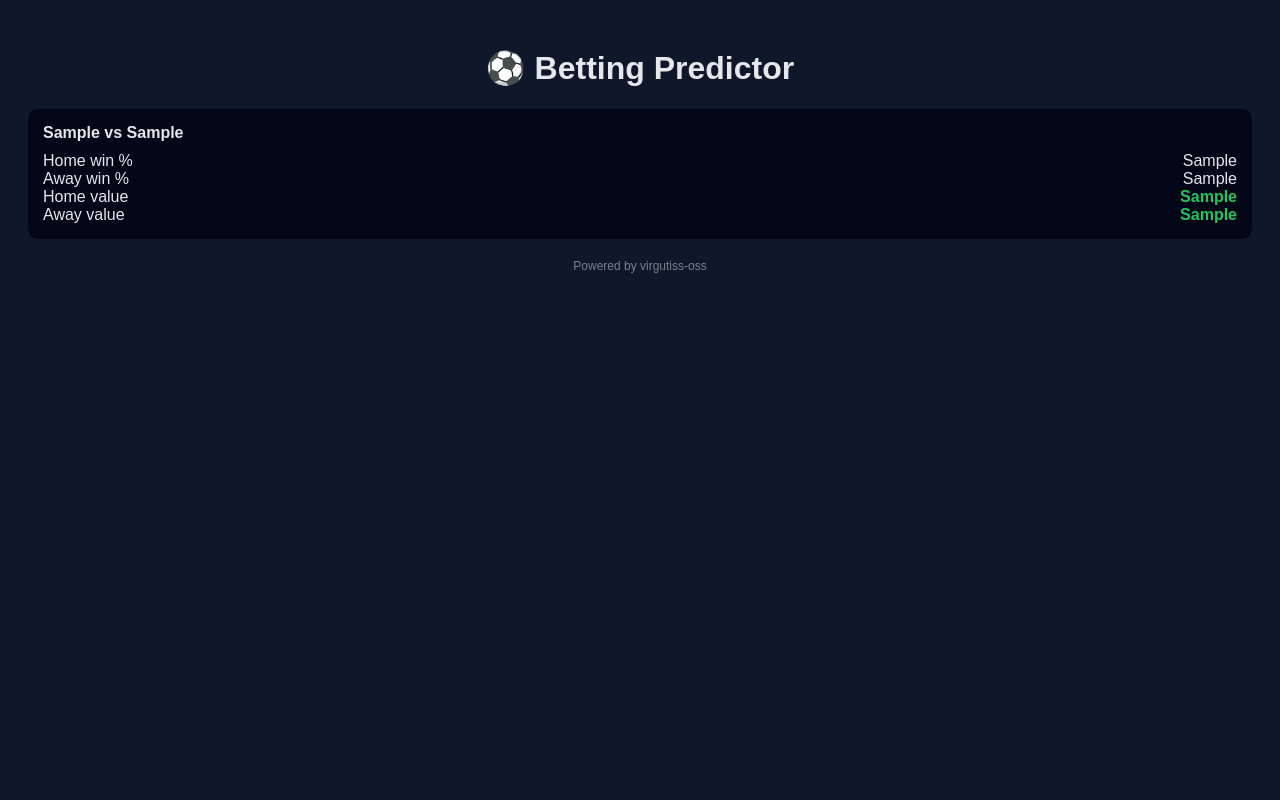
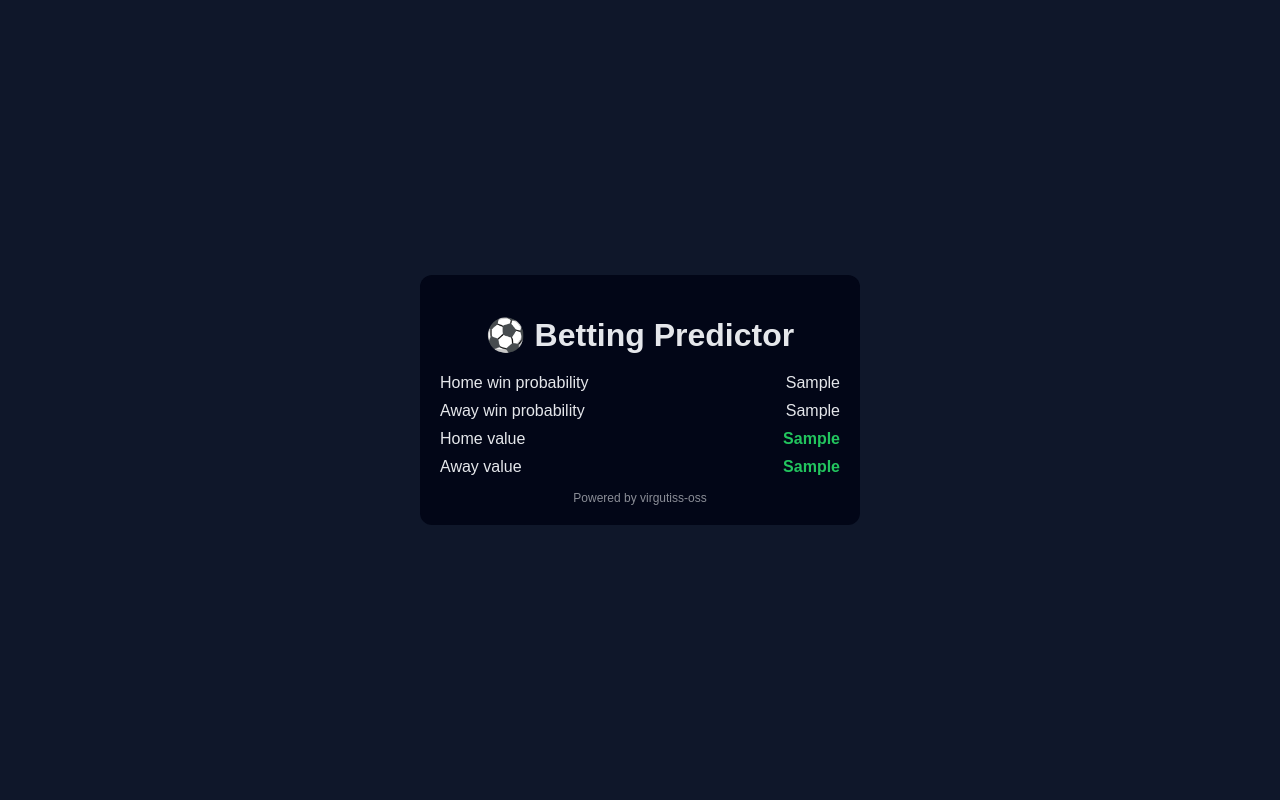
Before and after one commit to virgutiss-oss/betting-predictor, a Flask app: template templates/index.html in a window 1280 px wide. Run offline with Flask 3, Linux system fonts and the light colour scheme; the template is opened without the code that fills it: most values are stand-ins (such as "Sample title", 1, 10 or a date in 2020); parts of the project's set-up code (start-up, migrations or seed data) failed here and were passed over.

Commit message:
Update index.html

```diff
--- a/templates/index.html
+++ b/templates/index.html
@@ -9,24 +9,27 @@
             font-family: Arial;
             background: #0f172a;
             color: #e5e7eb;
+            display: flex;
+            justify-content: center;
+            align-items: center;
+            min-height: 100vh;
+            margin: 0;
+        }
+        .card {
+            background: #020617;
             padding: 20px;
+            border-radius: 12px;
+            width: 100%;
+            max-width: 400px;
         }
         h1 {
             text-align: center;
-        }
-        .match {
-            background: #020617;
-            padding: 15px;
-            margin-bottom: 15px;
-            border-radius: 10px;
-        }
-        .teams {
-            font-weight: bold;
-            margin-bottom: 10px;
+            margin-bottom: 20px;
         }
         .row {
             display: flex;
             justify-content: space-between;
+            margin: 10px 0;
         }
         .true {
             color: #22c55e;
@@ -37,51 +40,45 @@
         }
         footer {
             text-align: center;
-            margin-top: 20px;
             font-size: 12px;
-            opacity: 0.5;
+            opacity: 0.6;
+            margin-top: 15px;
         }
     </style>
 </head>
 <body>
 
-<h1>⚽ Betting Predictor</h1>
+<div class="card">
+    <h1>⚽ Betting Predictor</h1>
 
-{% for match in predictions %}
-<div class="match">
-    <div class="teams">
-        {{ match.home_team }} vs {{ match.away_team }}
+    <div class="row">
+        <span>Home win probability</span>
+        <span>{{ home_prob }}</span>
     </div>
 
     <div class="row">
-        <span>Home win %</span>
-        <span>{{ match.home_prob }}</span>
-    </div>
-
-    <div class="row">
-        <span>Away win %</span>
-        <span>{{ match.away_prob }}</span>
+        <span>Away win probability</span>
+        <span>{{ away_prob }}</span>
     </div>
 
     <div class="row">
         <span>Home value</span>
-        <span class="{{ 'true' if match.home_value else 'false' }}">
-            {{ match.home_value }}
+        <span class="{{ 'true' if home_value else 'false' }}">
+            {{ home_value }}
         </span>
     </div>
 
     <div class="row">
         <span>Away value</span>
-        <span class="{{ 'true' if match.away_value else 'false' }}">
-            {{ match.away_value }}
+        <span class="{{ 'true' if away_value else 'false' }}">
+            {{ away_value }}
         </span>
     </div>
+
+    <footer>
+        Powered by virgutiss-oss
+    </footer>
 </div>
-{% endfor %}
-
-<footer>
-    Powered by virgutiss-oss
-</footer>
 
 </body>
 </html>
```
